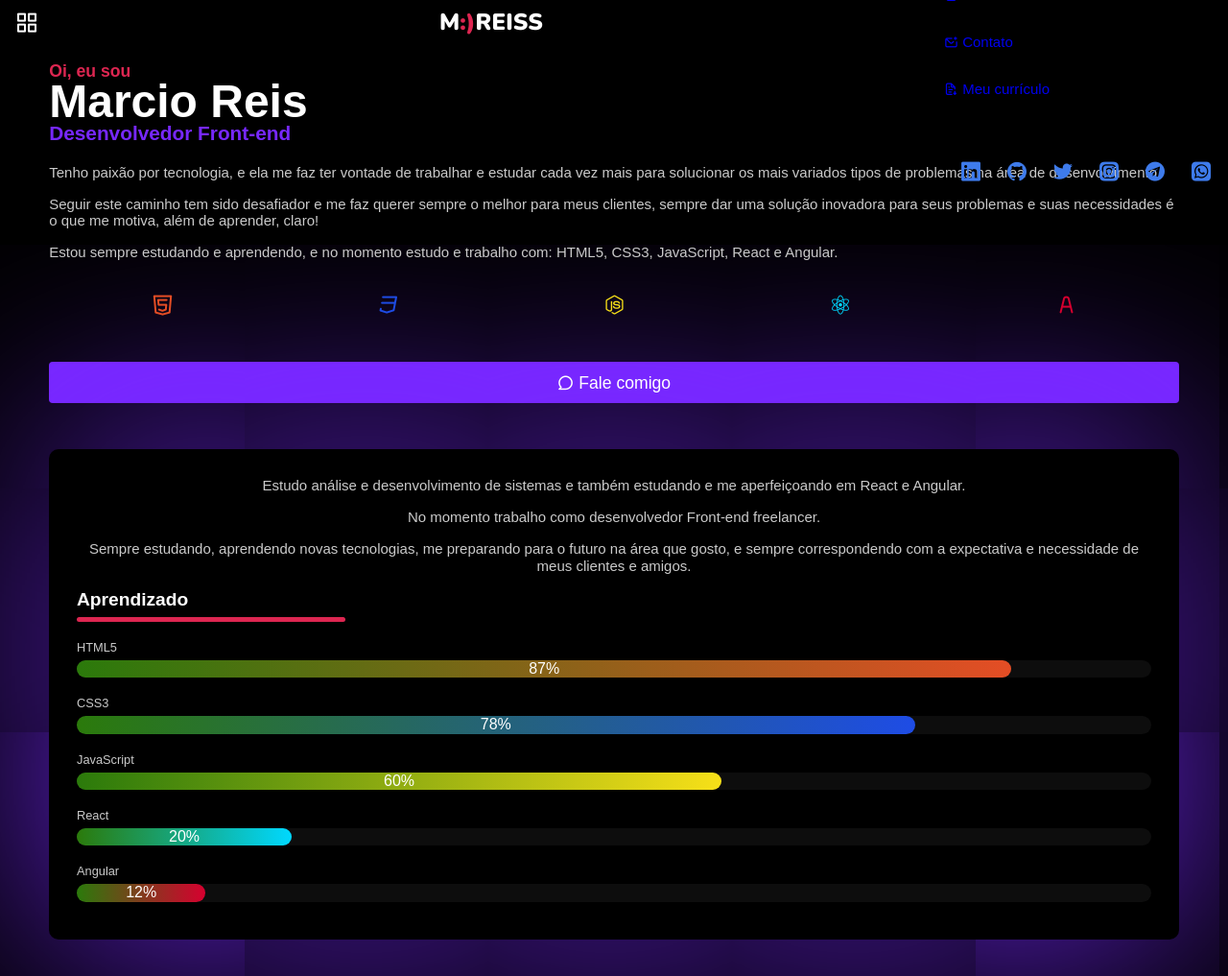
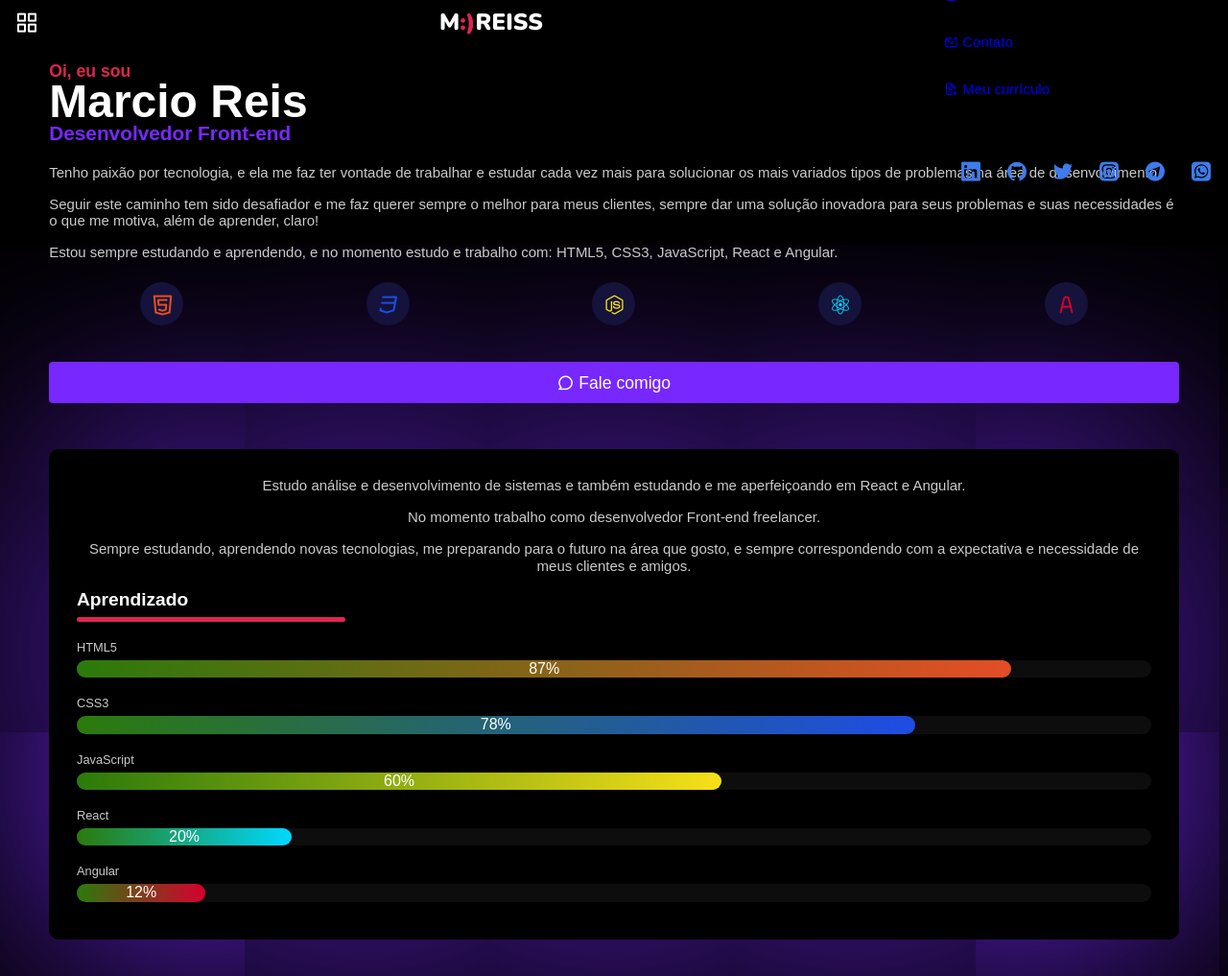
Before and after one commit to devmarcioreis/marcioreisportfolio, a plain HTML site: page index.html in a window 1280 px wide. Shown: the top 1017 px of the page at 96% size. Drawn offline with nearby package versions, Linux system fonts and the light colour scheme.

Commit message:
Reverter colors css

```diff
--- a/assets/css/styles.css
+++ b/assets/css/styles.css
@@ -14,19 +14,25 @@
     --color-logo: #DD2651;
     --color-font-p: #cacaca;
     --color-font-footer: #ccc;
+    --color-1: #090B13;
+    --color-2: #15133B;
+    --color-light: rgba(132, 139, 200, 0.18);
     --color-glass: rgba(255, 255, 255, 0.051);
     --color-white: #ffffff;
     --color-dark: #000;
     --color-green: #2B7A0B;
     --color-purple: #7728ff;
+    --color-hover-bg: rgba(255, 255, 255, 0.137);
     --color-icon-html: #E44D25;
     --color-icon-css: #1E4CE5;
     --color-icon-js: #F7E018;
     --color-icon-react: #00D8FF;
     --color-icon-angular: #D6002F;
+    --color-icon-footer: #444B55;
     --color-btn: #7828FF;
     --color-blue: #3e7beb;
     --color-box: #1A0E45;
+    --color-form-bg: #ecf0f3;
     --color-transparent: rgba(0, 0, 0, 0);
 
 }
```
